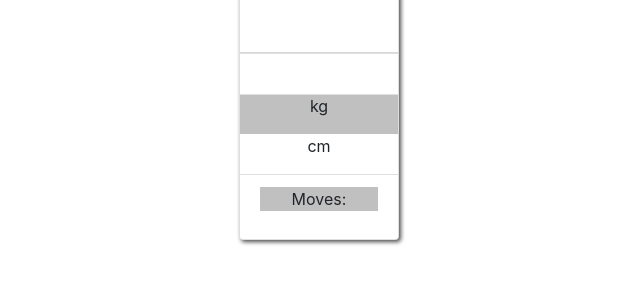
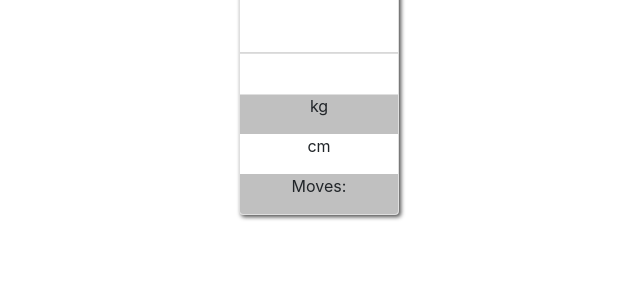
Before and after one commit to KazamaMana/django_pokedex, a Flask app: page / in a window 1280 px wide. Shown: the part 75-359 px from the top of the page, without its empty margins (321-961 px from the left). Run offline with Flask 2, Linux system fonts and the light colour scheme; some libraries are stand-ins or nearby versions.

Commit message:
Data display correct for pokemon moves

```diff
--- a/templates/index.html
+++ b/templates/index.html
@@ -27,11 +27,14 @@
     .even{background-color:silver;}
     </style>
   <ul class="list-group list-group-flush">
-    <li class="list-group-item"><p style="background-color:Tomato;">{{pokemon_data['type']}}</p></li>
+    <li class="list-group-item"><p>{{pokemon_data['type']}}</p></li>
     <li class="even"><p>{{pokemon_data['weight']}} kg</p></li>
     <li class="uneven"><p>{{pokemon_data['height']}} cm </p></li>
-    <li class="list-group-item"><p style="background-color:silver;">Moves:</p>
-      {{pokemon_data['moves']}}</li>
+    <li class="even"><p>Moves:</p></li>
+    {% for move in pokemon_data['moves'] %}
+    <li class="uneven">
+      {{move}}</li>
+      {% endfor %}
   </ul>
 </div>
 </body>
```
